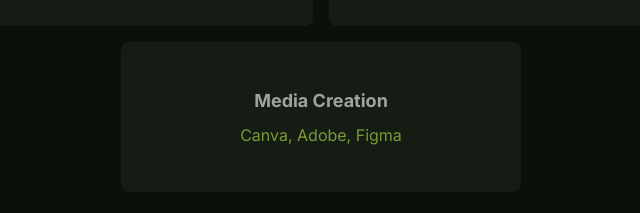
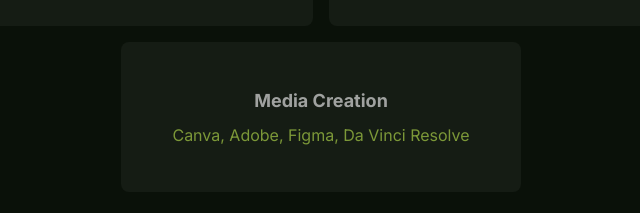
Before and after one commit to AnnaH00k/hookintech, a Next.js app: page / in a window 1280 px wide. Shown: the part 1040-1253 px from the top of the page, without its empty margins (319-959 px from the left). Built offline with nearby package versions, Linux system fonts and the light colour scheme.

Commit message:
ad media creation competence

```diff
--- a/app/page.tsx
+++ b/app/page.tsx
@@ -73,7 +73,7 @@ export default function Home() {
 
             <div className=" flex flex-col rounded-lg max-w-[400px] min-h-[150px]  sm:w-[40vw] w-[80vw] text-center items-center justify-center gap-2 bg-[#151C14] sm:hover:bg-[#1A2310] sm:hover:scale-105 p-4">
                <h2 className="text-lg text-[#A0A2A0] font-bold ">Media Creation</h2>
-               <p className="text-md text-[#7C9838]">Canva, Adobe, Figma</p>
+               <p className="text-md text-[#7C9838]">Canva, Adobe, Figma, Da Vinci Resolve</p>
                {/*<p className="text-md text-[#7C9838]">Da Vinci Resolve</p>*/}
 
             </div>
```
